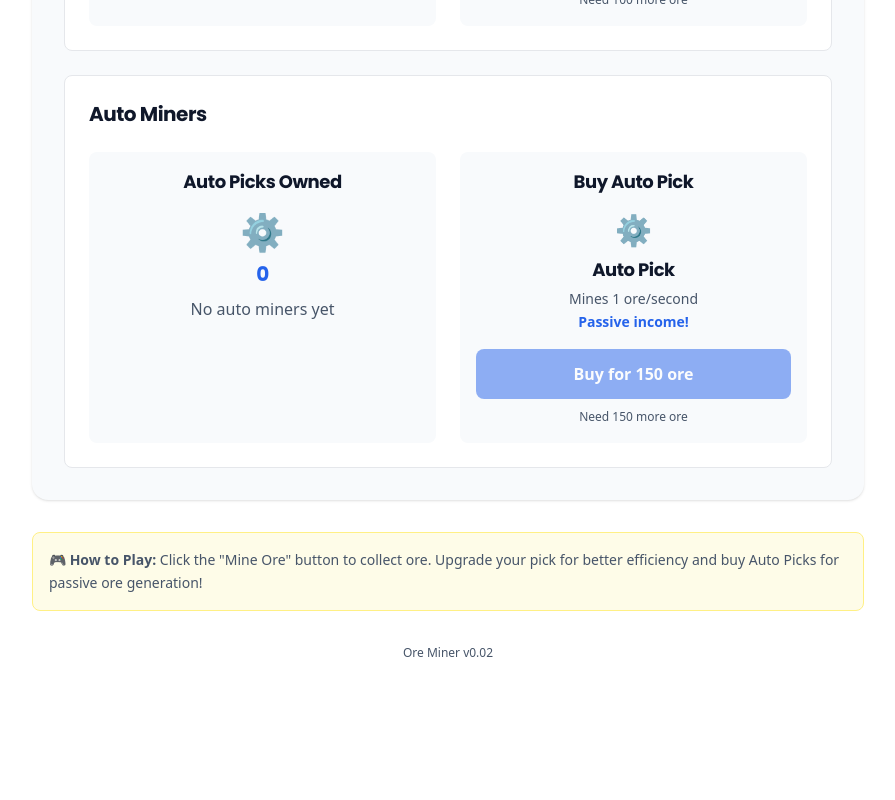
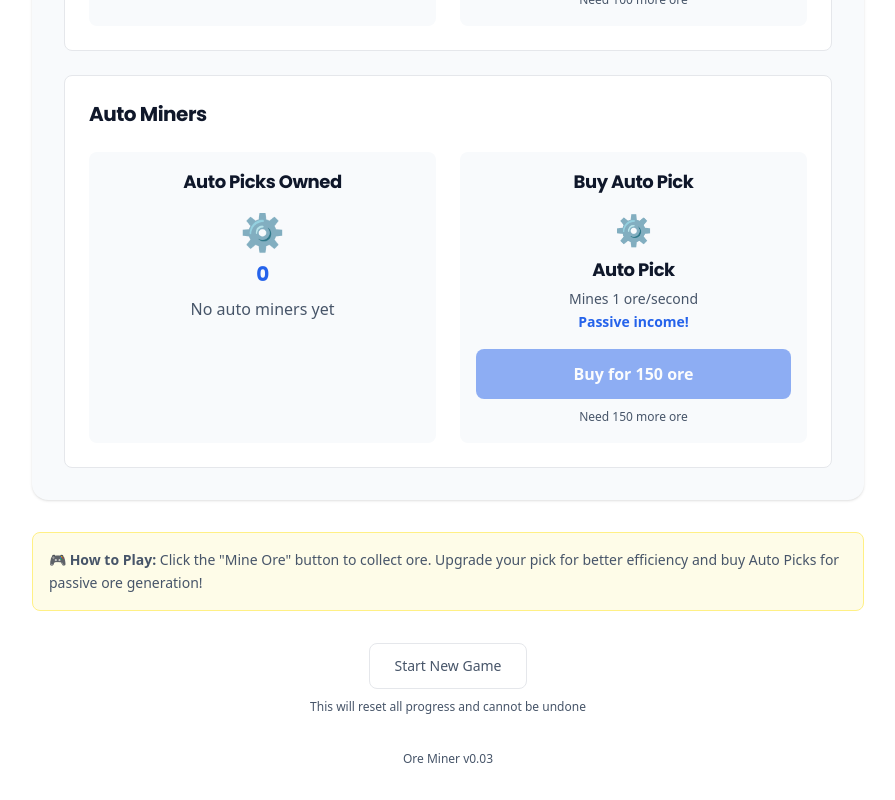
Before and after one commit to mmitrik/personal-site, a Next.js app: page /apps/ore-miner in a window 1280 px wide. Shown: the part 1232-2032 px from the top of the page, without its empty margins (192-1087 px from the left). Before the commit the page ends 1927 px from the top, so only its background shows below. Built offline with nearby package versions, Linux system fonts and the light colour scheme.

Commit message:
Added save state functionality.

```diff
--- a/src/app/apps/ore-miner/page.js
+++ b/src/app/apps/ore-miner/page.js
@@ -9,6 +9,48 @@ export default function OreMiner() {
   const [clickCount, setClickCount] = useState(0);
   const [currentPickIndex, setCurrentPickIndex] = useState(0);
   const [autoMinerCount, setAutoMinerCount] = useState(0);
+
+  // Local storage functions
+  const saveGameState = () => {
+    if (typeof window !== 'undefined') {
+      const gameState = {
+        oreCount,
+        clickCount,
+        currentPickIndex,
+        autoMinerCount
+      };
+      localStorage.setItem('oreMinerGameState', JSON.stringify(gameState));
+    }
+  };
+
+  const loadGameState = () => {
+    if (typeof window !== 'undefined') {
+      const savedState = localStorage.getItem('oreMinerGameState');
+      if (savedState) {
+        const gameState = JSON.parse(savedState);
+        setOreCount(gameState.oreCount || 0);
+        setClickCount(gameState.clickCount || 0);
+        setCurrentPickIndex(gameState.currentPickIndex || 0);
+        setAutoMinerCount(gameState.autoMinerCount || 0);
+      }
+    }
+  };
+
+  const resetGameState = () => {
+    const confirmed = window.confirm(
+      'Are you sure you want to start a new game?\n\nThis will permanently delete all your progress.'
+    );
+
+    if (confirmed) {
+      setOreCount(0);
+      setClickCount(0);
+      setCurrentPickIndex(0);
+      setAutoMinerCount(0);
+      if (typeof window !== 'undefined') {
+        localStorage.removeItem('oreMinerGameState');
+      }
+    }
+  };
 
   // Pick upgrade progression
   const pickUpgrades = [
@@ -56,6 +98,16 @@ export default function OreMiner() {
       return () => clearInterval(interval);
     }
   }, [autoMinerCount, currentPick.efficiency]);
+
+  // Load game state on mount
+  useEffect(() => {
+    loadGameState();
+  }, []);
+
+  // Save game state whenever it changes
+  useEffect(() => {
+    saveGameState();
+  }, [oreCount, clickCount, currentPickIndex, autoMinerCount]);
 
   return (
     <main className="min-h-screen bg-bg text-text">
@@ -241,9 +293,22 @@ export default function OreMiner() {
           </p>
         </div>
 
+        {/* Reset Game Section */}
+        <div className="mt-8 text-center">
+          <button
+            onClick={resetGameState}
+            className="btn-outline px-4 py-2 text-sm"
+          >
+            Start New Game
+          </button>
+          <p className="text-muted text-xs mt-2">
+            This will reset all progress and cannot be undone
+          </p>
+        </div>
+
         {/* Version Footer */}
         <footer className="mt-8 text-center">
-          <p className="text-muted text-xs">Ore Miner v0.02</p>
+          <p className="text-muted text-xs">Ore Miner v0.03</p>
         </footer>
       </div>
     </main>
```
